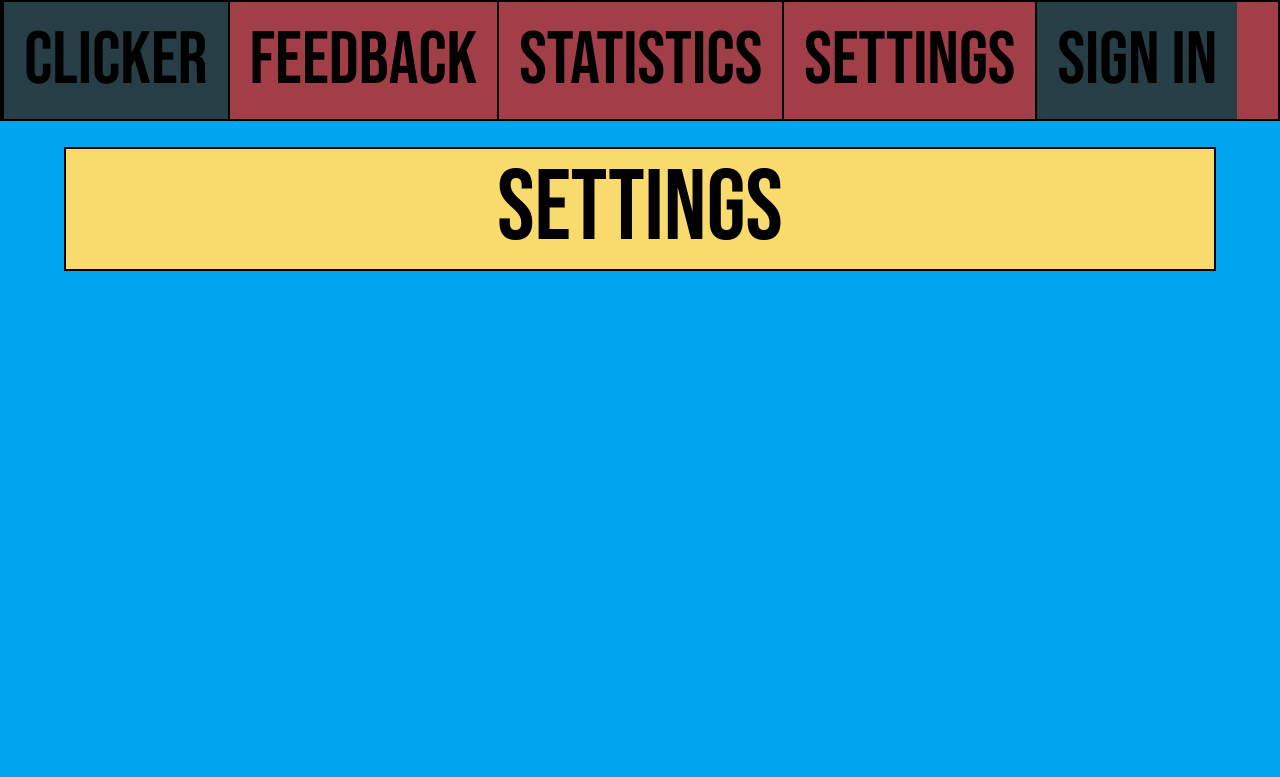
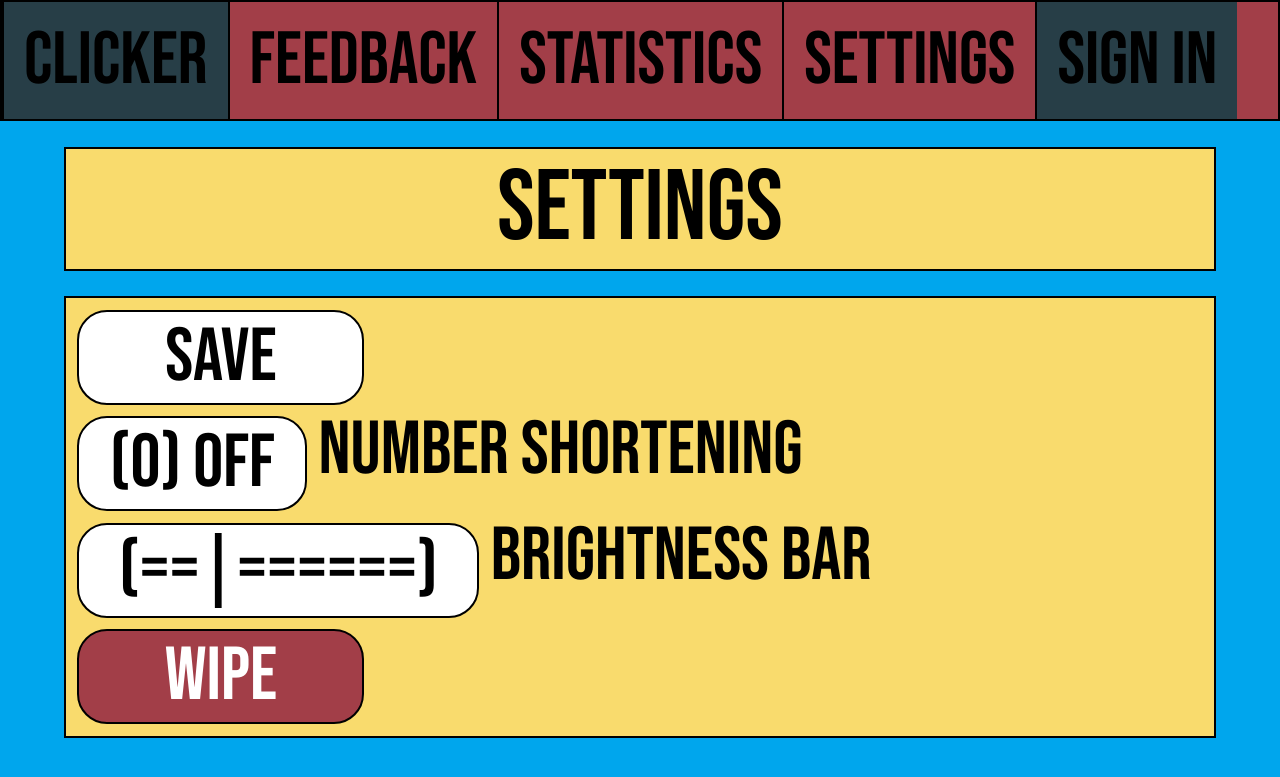
Before and after one commit to AlexWilson06/Propoganda, a PHP site: page /settings.php in a window 1280 px wide. Shown: the top 777 px of the page. Run offline with PHP 8.4, Linux system fonts and the light colour scheme.

Commit message:
comments
added in all the different comments on what different things do, deleted a bunch of useless code from W3 that was just clogging things up, and worked on the settings page

```diff
--- a/settings.php
+++ b/settings.php
@@ -8,21 +8,24 @@
 <meta charset="UTF-8">
 <meta name="viewport" content="width=device-width, initial-scale=1">
 <style>
+/* adding in font */
 .bebas-neue-regular {
   font-family: "Bebas Neue", sans-serif;
   font-weight: 400;
   font-style: normal;
 }
-
+/* Making general css rules */
 * {
   box-sizing: border-box;
 }
-
 /* Style the body */
 body {
   font-family: Arial, Helvetica, sans-serif;
   margin: 0;
   background-color: #00A6ED;
+/* Hiding scroll bar for internet explorer, edge and firefox (cant work it for other browser, need to find other solution*/
+  -ms-overflow-style: none;
+  scrollbar-width: none;
 }
 /* Style the top navigation bar */
 .navbar {
@@ -97,6 +64,82 @@ body {
   margin-left: 5%;
   margin-top: 2%;
   text-align: center;
+}
+/* Section encompassing settings */
+.Body {
+  background-color: #F9DB6D;
+  border: 2px solid black;
+  font-family: "Bebas Neue";
+  font-size: 100px;
+  width: 90%;
+  margin-left: 5%;
+  margin-top: 2%;
+  margin-bottom: 2%;
+  text-align: center;
+  display: flex;
+  flex-wrap: wrap;
+}
+/* change font size */
+.Body a{
+  font-size: 75px;
+}
+/* save button */
+.Save {
+  background-color: white;
+  border: 2px solid black;
+  border-radius: 30px;
+  font-family: "Bebas Neue";
+  font-size: 70px;
+  width: 25%;
+  margin-left: 1%;
+  margin-top: 1%;
+  text-align: center;
+}
+/* number shortening switch */
+.NumberShortening {
+  background-color: white;
+  border: 2px solid black;
+  border-radius: 30px;
+  font-family: "Bebas Neue";
+  font-size: 70px;
+  width: 20%;
+  margin-left: 1%;
+  margin-right: 1%;
+  margin-top: 1%;
+  text-align: center;
+}
+/* brightness slider */
+.Brightness {
+  background-color: white;
+  border: 2px solid black;
+  border-radius: 30px;
+  font-family: "Bebas Neue";
+  font-size: 70px;
+  width: 35%;
+  margin-left: 1%;
+  margin-right: 1%;
+  margin-top: 1%;
+  text-align: center;
+}
+/* Wipe button */
+/* should be a button to wipe save */
+.Wipe {
+  background-color: #A23E48;
+  border: 2px solid black;
+  color: white;
+  border-radius: 30px;
+  font-family: "Bebas Neue";
+  font-size: 70px;
+  width: 25%;
+  margin-left: 1%;
+  margin-top: 1%;
+  margin-bottom: 1%;
+  text-align: center;
+}
+/* allows the flex to break into new row */
+.break {
+  flex-basis: 100%;
+  height: 0;
 }
 </style>
 </head>
@@ -113,9 +156,28 @@ body {
     </div>
   </div>
 </div>
-</div>
 <div class="Title">
 <a>Settings</a>
 </div>
+<div class="Body">
+  <div class="Save">
+    <a>Save</a><br>
+  </div>
+  <div class="break"></div>
+    <div class="NumberShortening">
+      <a>(o) off</a>
+    </div>
+  <a>number shortening</a>
+  <div class="break"></div>
+    <div class="Brightness">
+      <a>(==|======)</a>
+    </div>
+  <a>Brightness Bar</a>
+  <div class="break"></div>
+    <div class="Wipe">
+      <a>wipe</a>
+    </div>
+  </div>
+</div>
 </body>
 </html>
```
Also changed, not shown: other parts of settings.php (+2 -38 lines), Feedback.php (+6 -42 lines), Statistics.php (+9 -48 lines), index.php (+6 -44 lines), sign in.php (+11 -47 lines). Lines whose indentation alone changed are shown as unchanged.
